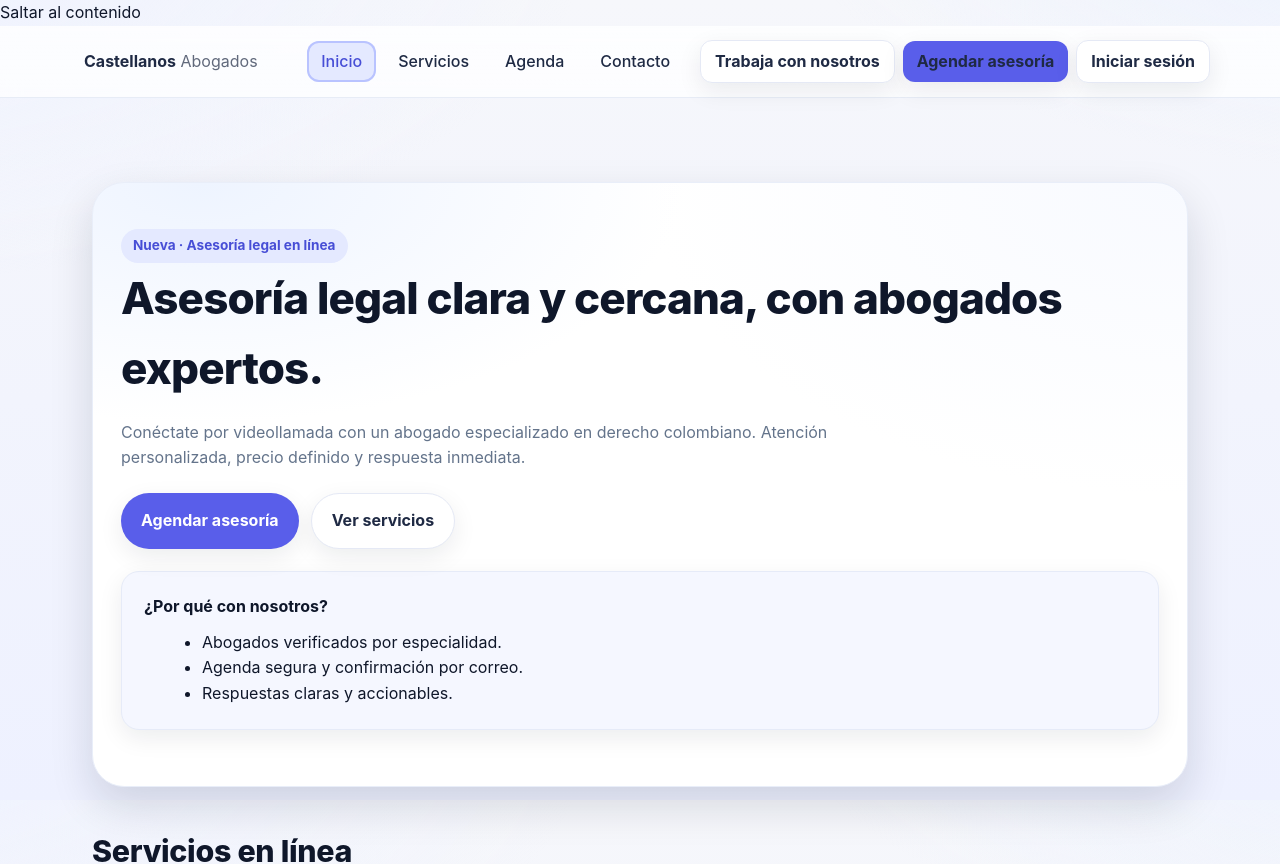
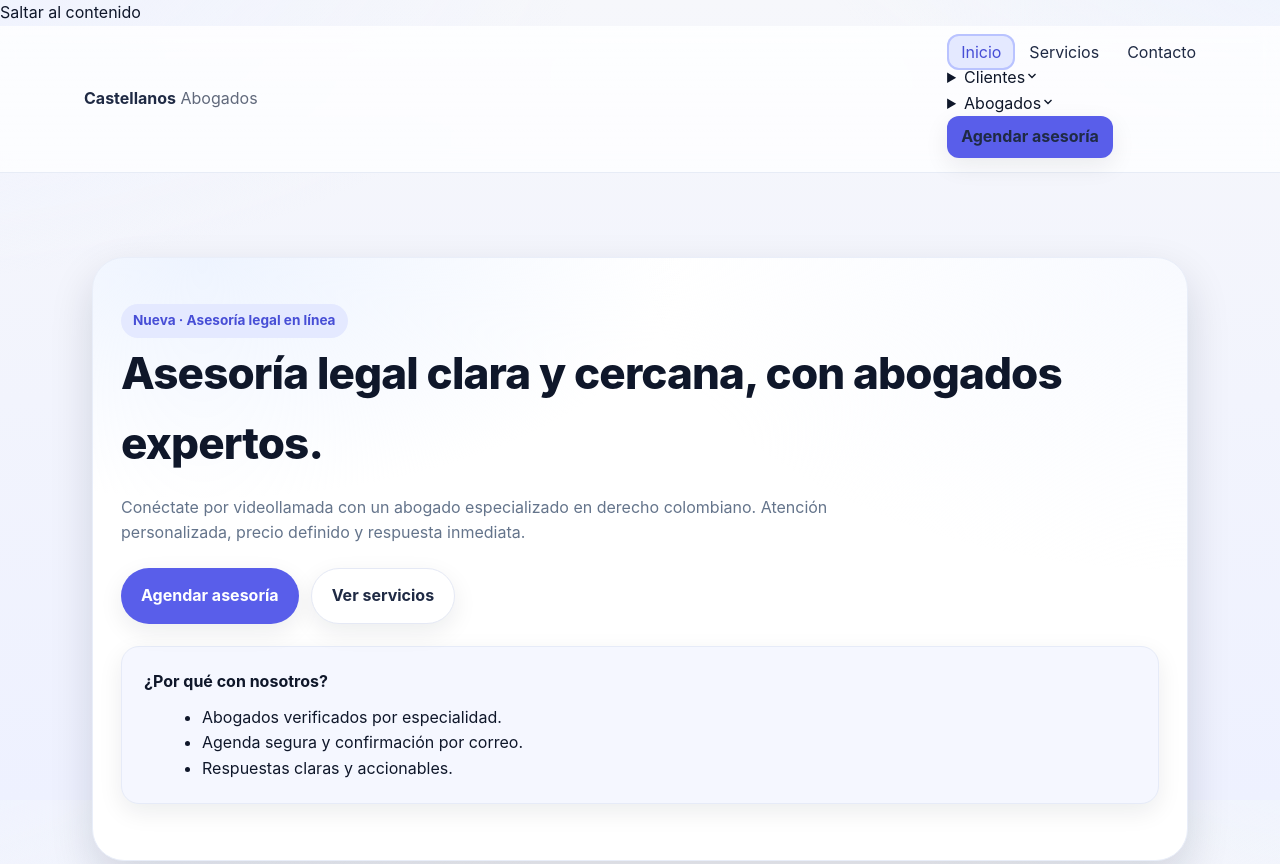
Before and after one commit to jjonnas1/castellanosabogados, a Next.js app: page / in a window 1280 px wide. Shown: the top 864 px of the page. Built offline with nearby package versions, Linux system fonts and the light colour scheme.

Commit message:
Update SiteHeader.tsx

```diff
--- a/app/components/SiteHeader.tsx
+++ b/app/components/SiteHeader.tsx
@@ -1,15 +1,7 @@
-// app/components/SiteHeader.tsx
 "use client";
 
 import Link from "next/link";
 import { usePathname } from "next/navigation";
-
-const links = [
-  { href: "/", label: "Inicio", exact: true },
-  { href: "/servicios", label: "Servicios" },
-  { href: "/agenda", label: "Agenda" },
-  { href: "/contacto", label: "Contacto" },
-];
 
 export default function SiteHeader() {
   const pathname = usePathname();
@@ -19,53 +11,105 @@ export default function SiteHeader() {
   return (
     <header className="sitebar">
       <div className="wrap nav">
-        {/* Logo principal */}
+        {/* Logo */}
         <Link href="/" className="logo" aria-label="Castellanos Abogados">
           <strong>Castellanos</strong>{" "}
           <span style={{ opacity: 0.7 }}>Abogados</span>
         </Link>
 
-        {/* Navegación */}
-        <nav
-          aria-label="Principal"
-          style={{ display: "flex", gap: 8, alignItems: "center" }}
+        {/* Menú principal */}
+        <nav aria-label="Principal" className="menu">
+          {/* Enlaces generales “siempre visibles” */}
+          <Link
+            href="/"
+            className={isActive("/", true) ? "active" : undefined}
+            aria-current={isActive("/", true) ? "page" : undefined}
           >
-          {links.map((l) => (
+            Inicio
+          </Link>
+
           <Link
-              key={l.href}
-              href={l.href}
-              className={isActive(l.href, l.exact) ? "active" : undefined}
-              style={{
-                padding: "8px 14px",
-                borderRadius: 12,
-                fontWeight: 500,
-              }}
+            href="/servicios"
+            className={isActive("/servicios") ? "active" : undefined}
           >
-              {l.label}
+            Servicios
           </Link>
-          ))}
 
-          {/* CTA para abogados */}
           <Link
-            href="/trabaja"
-            className="btn btn--ghost"
-            style={{ marginLeft: 8 }}
+            href="/contacto"
+            className={isActive("/contacto") ? "active" : undefined}
           >
+            Contacto
+          </Link>
+
+          {/* Desplegable: Clientes */}
+          <details className="dropdown" role="list">
+            <summary className="dropdown-trigger">
+              Clientes
+              <svg width="14" height="14" viewBox="0 0 20 20" aria-hidden>
+                <path d="M5 7l5 5 5-5" fill="none" stroke="currentColor" strokeWidth="2"/>
+              </svg>
+            </summary>
+            <ul className="dropdown-menu" role="listbox" aria-label="Opciones para clientes">
+              <li>
+                <Link href="/agenda" className="dropdown-link">
+                  Agendar asesoría
+                </Link>
+              </li>
+              <li>
+                <Link href="/servicios" className="dropdown-link">
+                  Ver servicios
+                </Link>
+              </li>
+              <li>
+                <Link href="/contacto" className="dropdown-link">
+                  Soporte y contacto
+                </Link>
+              </li>
+              {/* Futuro: paquetes / suscripciones */}
+              <li>
+                <Link href="/paquetes" className="dropdown-link">
+                  Paquetes (pronto)
+                </Link>
+              </li>
+            </ul>
+          </details>
+
+          {/* Desplegable: Abogados */}
+          <details className="dropdown" role="list">
+            <summary className="dropdown-trigger">
+              Abogados
+              <svg width="14" height="14" viewBox="0 0 20 20" aria-hidden>
+                <path d="M5 7l5 5 5-5" fill="none" stroke="currentColor" strokeWidth="2"/>
+              </svg>
+            </summary>
+            <ul className="dropdown-menu" role="listbox" aria-label="Opciones para abogados">
+              <li>
+                <Link href="/trabaja" className="dropdown-link">
                   Trabaja con nosotros
                 </Link>
+              </li>
+              <li>
+                <Link href="/registro/abogado" className="dropdown-link">
+                  Registro de abogados
+                </Link>
+              </li>
+              <li>
+                <Link href="/login" className="dropdown-link">
+                  Acceso / Iniciar sesión
+                </Link>
+              </li>
+              <li>
+                <Link href="/panel" className="dropdown-link">
+                  Mi panel
+                </Link>
+              </li>
+            </ul>
+          </details>
 
-          {/* CTA de clientes */}
+          {/* CTA principal (clientes) al final para énfasis */}
           <Link href="/agenda" className="btn btn--primary">
             Agendar asesoría
-          </Link>
-
-          {/* Acceso general (abogados/clientes) */}
-          <Link
-            href="/login"
-            className="btn btn--ghost"
-            style={{ border: "1px solid #e5e9f5" }}
-          >
-            Iniciar sesión
           </Link>
         </nav>
       </div>
```
Lines whose indentation alone changed are shown as unchanged.
